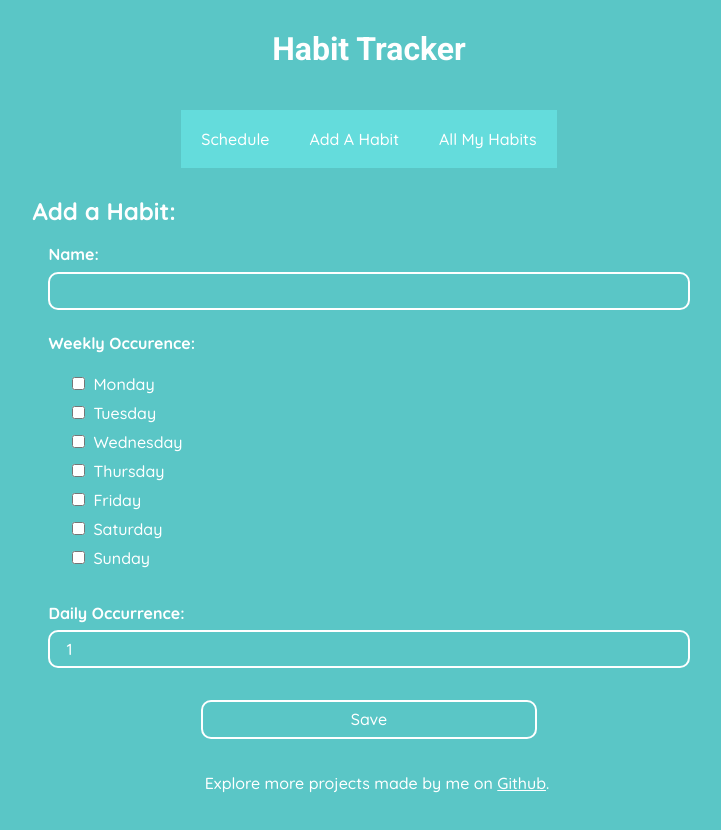
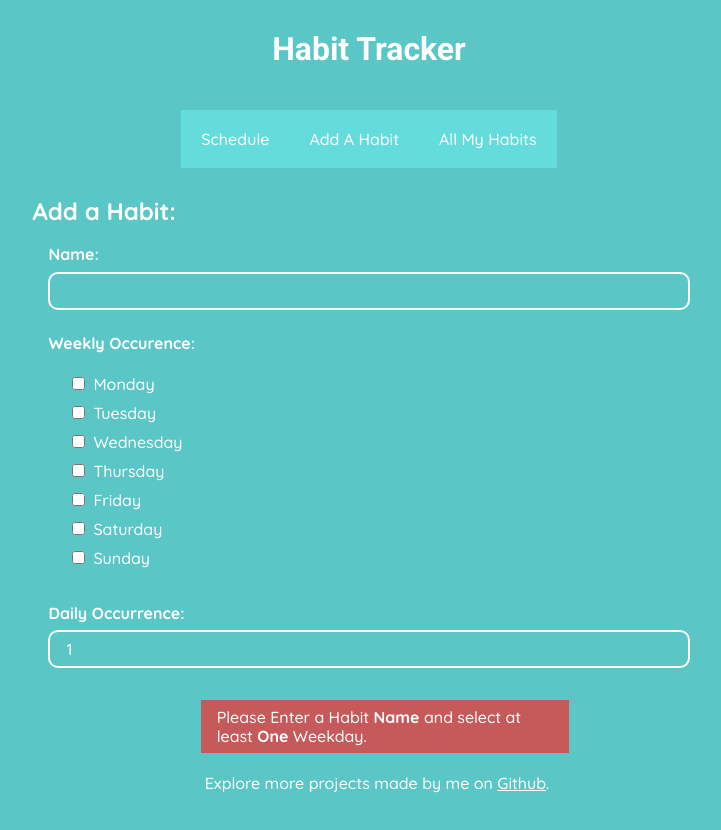
Before and after one commit to syedmwgilani/Habbit-Tracker, a React (Create React App) app: page /habit-tracker/habit-template in a window 1280 px wide. Shown: the top 830 px of the page, without its empty margins (271-992 px from the left). Built offline with nearby package versions, Linux system fonts and the light colour scheme.

Commit message:
Added name and weekday field validation before Save, in Habit Template page

```diff
--- a/src/HabitTemplate.js
+++ b/src/HabitTemplate.js
@@ -30,16 +30,16 @@ class SaveButton extends Component {
                         }, 2000)
                     })
                 }
-            , 1000)
+                , 1000)
         })
     }
 
     render() {
-        let saveButton = ( <button className="save-button" onClick={event => {
+        let saveButton = (<button className="save-button" onClick={event => {
             this.setSaveMessages()
             this.props.onClick(event)
-        }}>Save</button> )
-        if(this.state.savingMessage === 'Saving...'){
+        }}>Save</button>)
+        if (this.state.savingMessage === 'Saving...') {
             saveButton = (<button className="save-button save-button-saving">Save</button>)
         }
         return (
@@ -125,6 +125,19 @@ class HabitTemplate extends Component {
     }
 
     render() {
+        let showSaveButton = (
+            <div className="validation-text-container">
+                <div className="validation-text">Please Enter a Habit <b>Name</b> and select at least <b>One</b> Weekday.</div>
+            </div>
+        )
+        console.log(this.state.weeklyOccurrence)
+        const weekdayChecked = Object.values(this.state.weeklyOccurrence).includes(true)
+        if (this.state.name !== '' && weekdayChecked) {
+            showSaveButton = (
+                <SaveButton onClick={event => this.saveStateToLocalStorage()}
+                        endOfSaveFunction={event => this.setEmptyState()} />
+            )
+        }
 
         return (
             <main className="grid-wrapper" >
@@ -161,8 +174,7 @@ class HabitTemplate extends Component {
                         </label>
                     </div>
 
-                    <SaveButton onClick={event => this.saveStateToLocalStorage()}
-                                endOfSaveFunction={event => this.setEmptyState()}  />
+                    {showSaveButton}
                 </div>
 
                 <div></div>{/* Used for sides in grid. Needed to work properly. */}
--- a/src/index.css
+++ b/src/index.css
@@ -8,6 +8,8 @@
     --secondary-color: white;
     --secondary-bg-color: rgb(100, 220, 220);
     --secondary-font-family: 'Roboto', sans-serif;
+
+    --warning-bg-color: rgb(198, 90, 90)
 }
 
 * {
@@ -220,6 +222,22 @@ input[type=checkbox] {
     display: block;
 }
 
+.validation-text-container {
+    position: relative;
+    height: 6rem;
+}
+.validation-text {
+    position: absolute;
+    top: 25%;
+    left: 25%;
+    width: 50%;
+    padding: 0.5rem 1rem;
+    background-color: var(--warning-bg-color);
+}
+.validation-text b {
+    background-color: var(--warning-bg-color);
+}
+
 .save-button-container {
     position: relative;
     height: 6rem;
```
Also changed, not shown: 1 other file (tests, documents, lock files or other folders).
